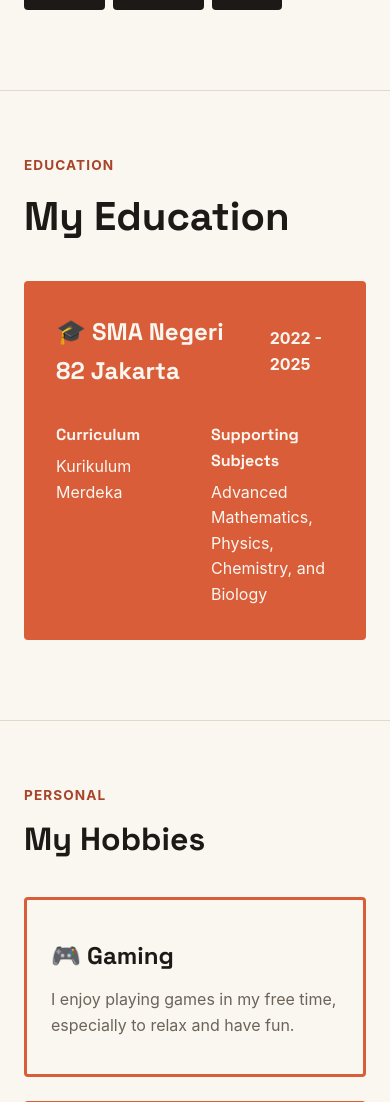
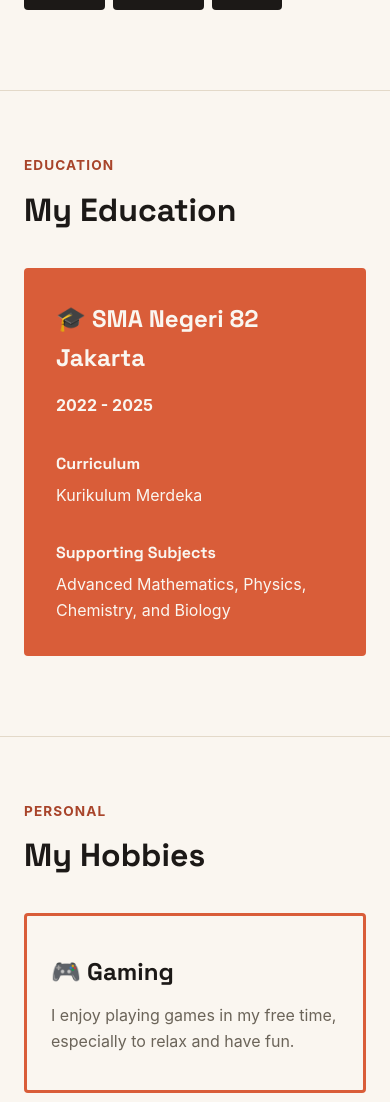
Before and after one commit to prajnakausalya-08/myportofolio, a Django app: page / in a window 390 px wide. Shown: the part 857-1959 px from the top of the page. Run offline with Django 5.2, Linux system fonts and the light colour scheme.

Commit message:
style: improve responsive education layout

```diff
--- a/static/css/style.css
+++ b/static/css/style.css
@@ -322,7 +322,6 @@ h1,
         box-shadow: 8px 8px 0 var(--accent-dark);
     }
 
-
 /* ========================================
    RESPONSIVE
    ======================================== */
@@ -348,7 +347,17 @@ h1,
         grid-template-columns: 1fr;
     }
 
-    .hobbies h2 {
+    .education-details {
+        grid-template-columns: 1fr;
+    }
+
+    .education-header {
+        align-items: flex-start;
+        flex-direction: column;
+    }
+
+    .hobbies h2,
+    .education h2 {
         font-size: 2rem;
     }
 }
```
